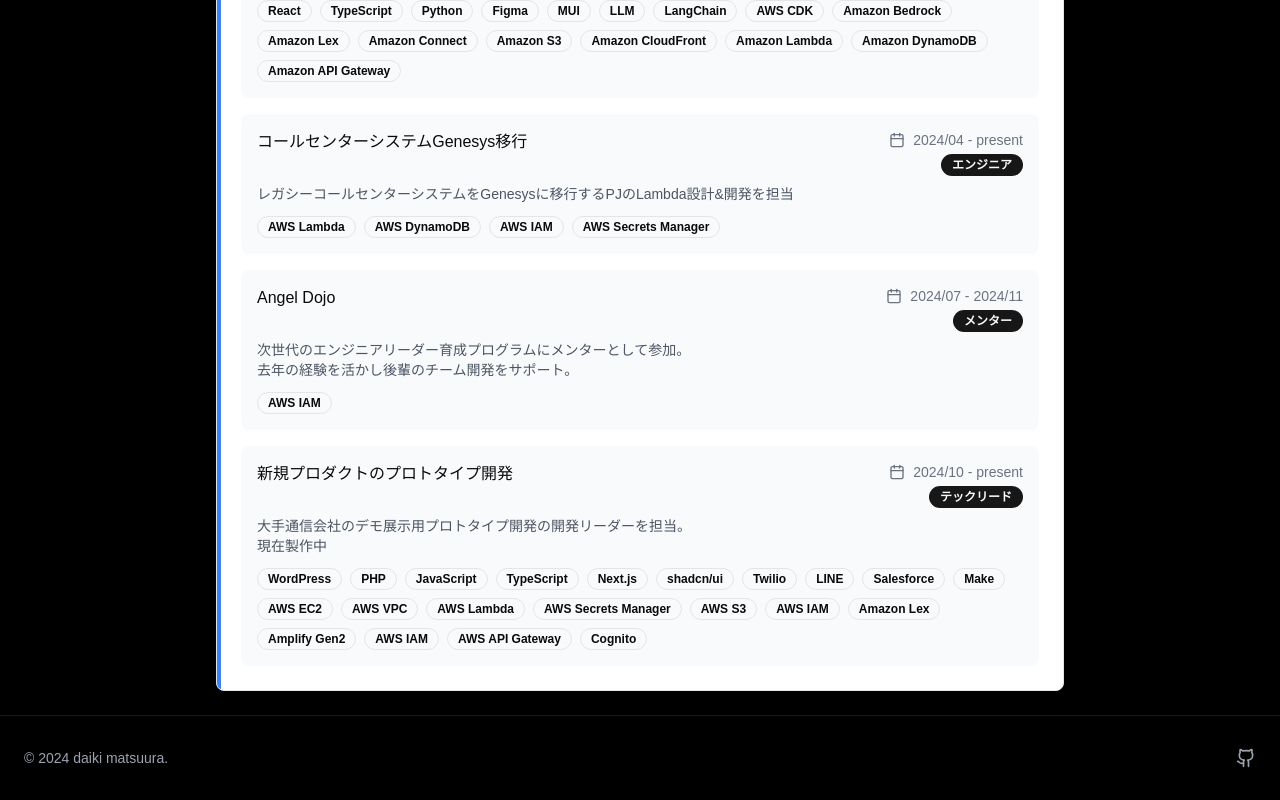
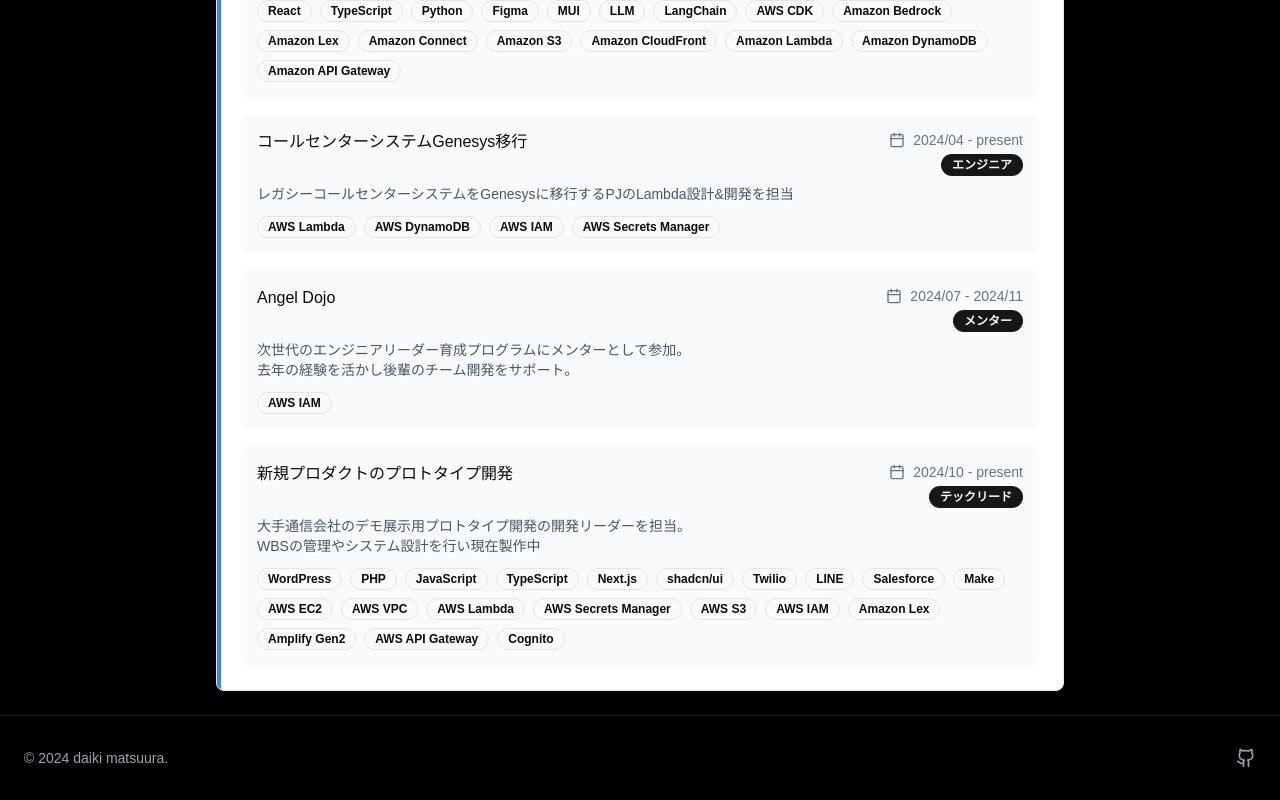
Before and after one commit to daikimatsura/portfolio, a Next.js app: page /job-history in a window 1280 px wide. Shown: the part 3457-4257 px from the top of the page. Built offline with nearby package versions, Linux system fonts and the light colour scheme.

Commit message:
微修正

```diff
--- a/src/app/job-history/page.tsx
+++ b/src/app/job-history/page.tsx
@@ -268,7 +268,7 @@
         name: "新規プロダクトのプロトタイプ開発",
         role: "テックリード",
         description:
-          "大手通信会社のデモ展示用プロトタイプ開発の開発リーダーを担当。\n現在製作中",
+          "大手通信会社のデモ展示用プロトタイプ開発の開発リーダーを担当。\nWBSの管理やシステム設計を行い現在製作中",
         technologies: [
           "WordPress",
           "PHP",
@@ -288,7 +288,6 @@
           "AWS IAM",
           "Amazon Lex",
           "Amplify Gen2",
-          "AWS IAM",
           "AWS API Gateway",
           "Cognito",
         ],
```
